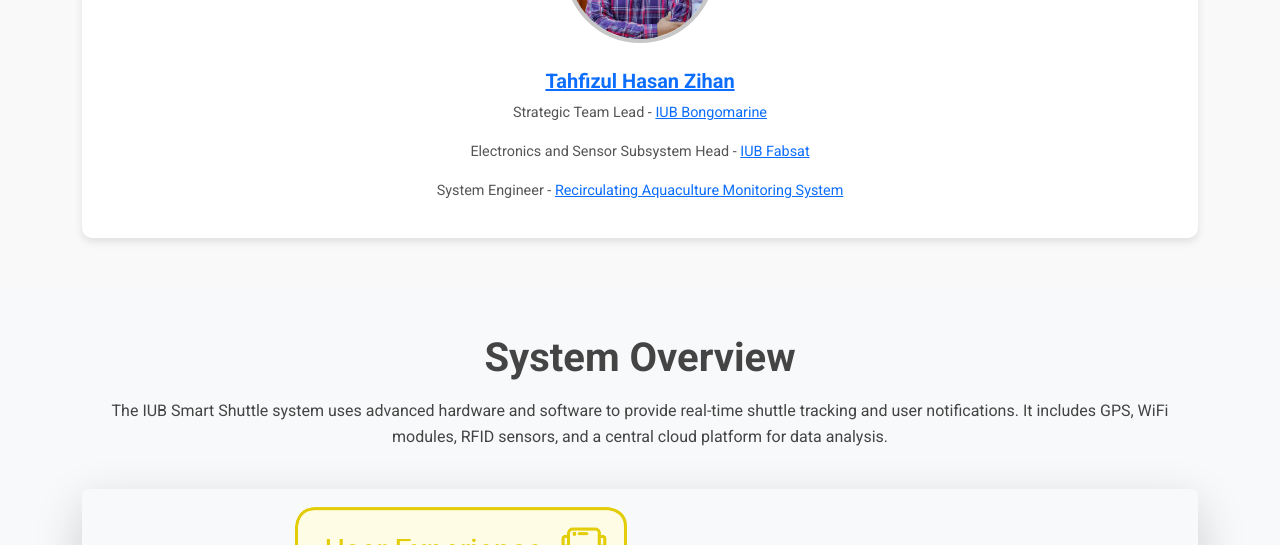
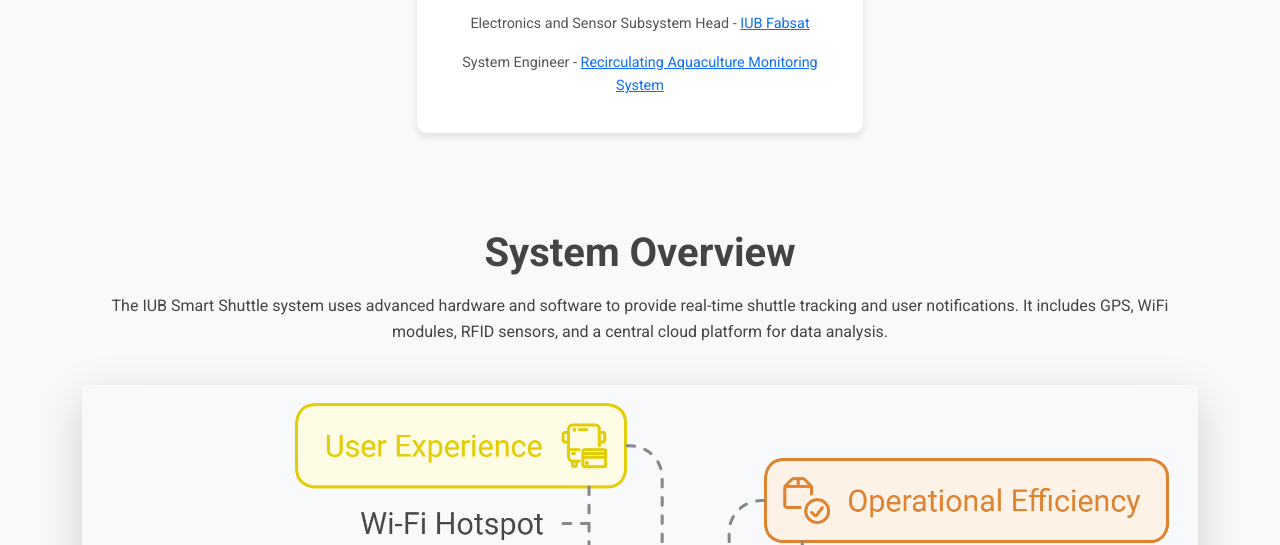
Before and after one commit to ThZihan/IUB_Bus_ShuttleWebApp, a plain HTML site: page index.html in a window 1280 px wide. Shown: the part 2061-2606 px from the top of the page. Drawn offline with nearby package versions, Linux system fonts and the light colour scheme.

Commit message:
page adjust

```diff
--- a/css/styles.css
+++ b/css/styles.css
@@ -17,7 +17,7 @@ body {
 .hero-section {
     background: linear-gradient(to bottom right,  #c7c7c7, #444);
     color: white;
-    height: 80vh;
+    height: 60vh;
     padding: 40px;
     display: flex;
     justify-content: space-between;
@@ -140,6 +140,7 @@ body {
 
 
 .team-member {
+    width: 40%;
     padding: 20px;
     background: #fff;
     border-radius: 10px;
--- a/index.html
+++ b/index.html
@@ -83,7 +83,7 @@
     <div class="container text-center">
         <h2 class="section-title">Meet the Developer Team</h2>
             <!-- Member 1 -->
-            <div class="team-member">
+            <div class="team-member mx-auto mt-5">
                 <a href="https://thzihan.github.io/portfolio">
                     <img src="images/devimg.jpeg" alt="Team Member" class="rounded-circle mb-3">
                 </a>
```
